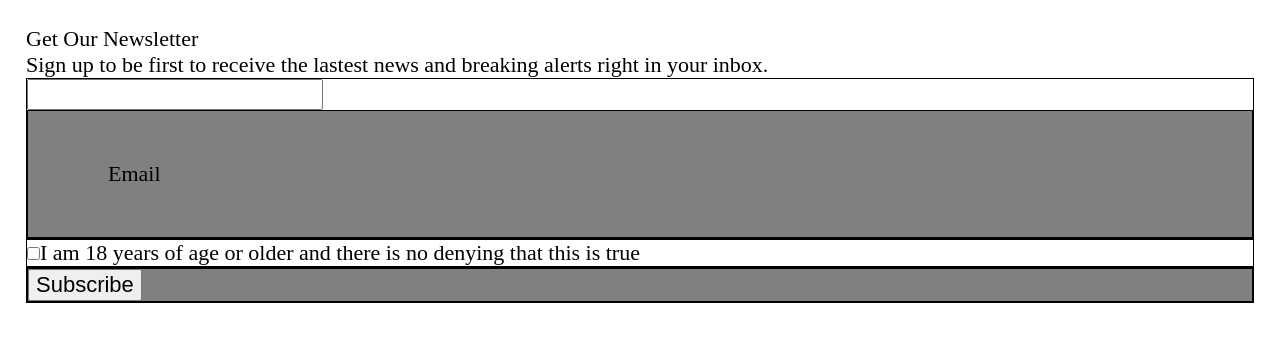
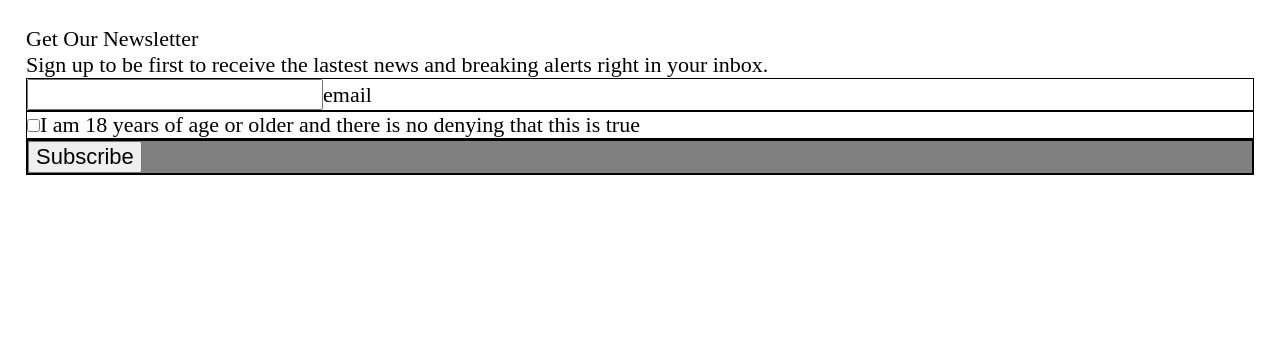
Before and after one commit to Mora362/lab, a plain HTML site: page index.html in a window 1280 px wide. Drawn offline with nearby package versions, Linux system fonts and the light colour scheme.

Commit message:
Update index.html

```diff
--- a/index.html
+++ b/index.html
@@ -19,7 +19,7 @@
     <ol>
       <li id="input-email">
 
-        <input type="email" name="email" id="email" pattern="^.+@.+$"><label for="email">Email</label></input>
+        <input type="email" name="email" id="email" pattern="^.+@.+$">email</input>
       </li>
       <li id="input-age-verification">
         <input type="checkbox" id="age-verification" name="age-verification" value="50">I am 18 years of age or older and there is no denying that this is true</input>
```
